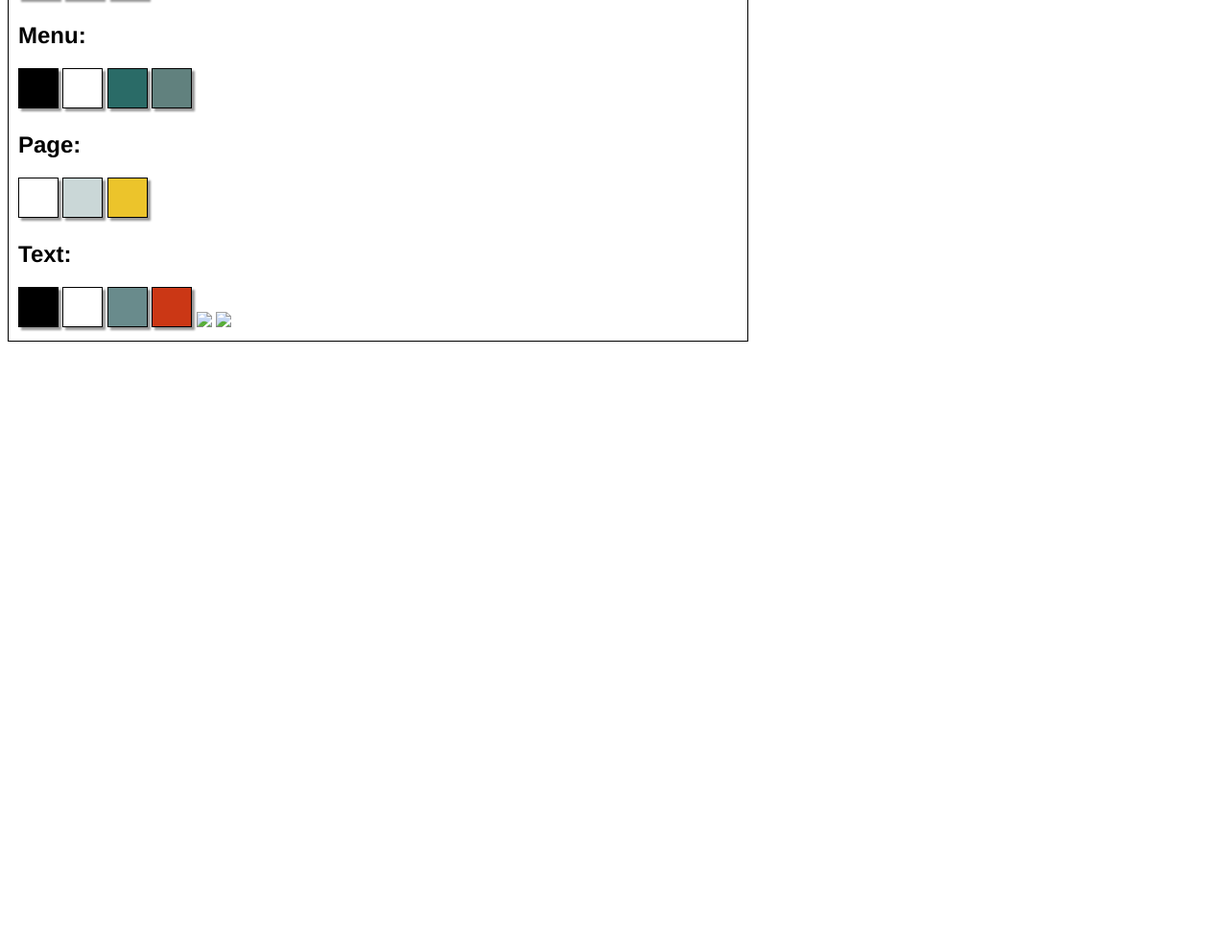
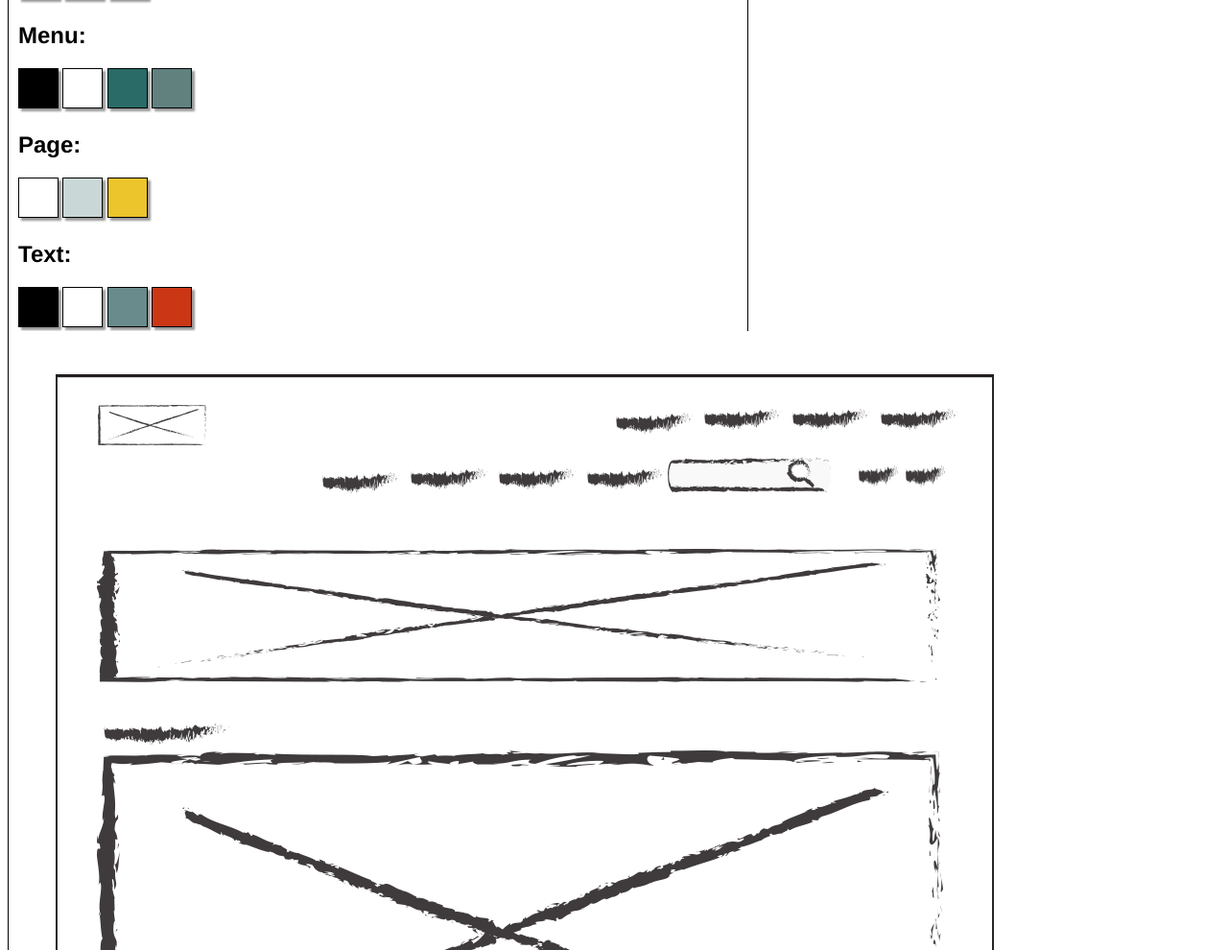
Before and after one commit to magnoliadesigns/magnoliadesigns.github.io, a plain HTML site: page session04a/index.html in a window 1280 px wide. Shown: the part 790-1780 px from the top of the page at 96% size. Before the commit the page ends 1154 px from the top, so only its background shows below. Drawn offline with Linux system fonts and the light colour scheme.

Commit message:
Update index.html

```diff
--- a/session04a/index.html
+++ b/session04a/index.html
@@ -159,8 +159,8 @@ Collaboration with Nike and Kayaking
            	<div class="swatch textcolor5"></div>
            	<div class="swatch textcolor6"></div>
 
-           	 <img src="img/1920x1080.jpg" class="headimg"/>
-           	 <img src="img/720x1280.jpg" class="headimg"/>
+           	 <img src="img/1920x1080.png" class="headimg"/>
+           	 <img src="img/720x1280.png" class="headimg"/>
 
 
 		</div>
```
